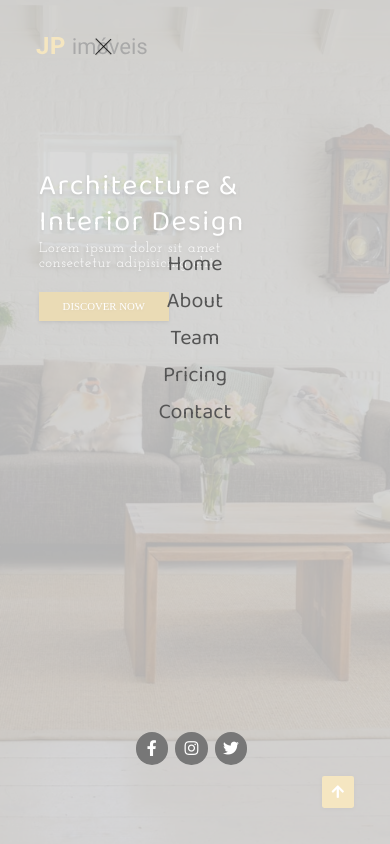
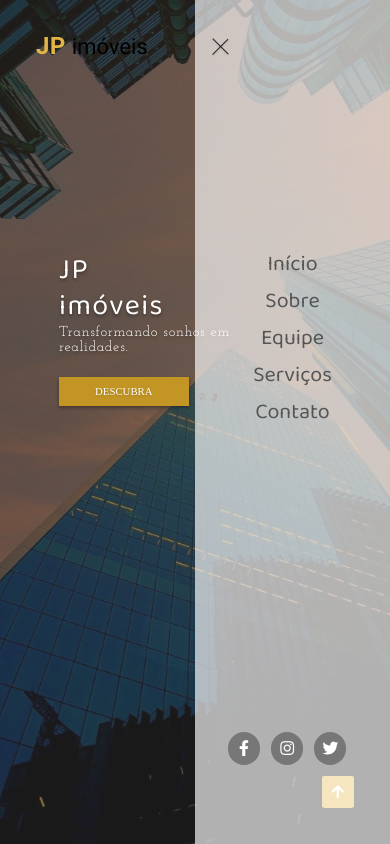
Before and after one commit to ninooff/site-de-arquitetura, a plain HTML site: page index.html in a window 390 px wide. Both pictures are taken after a click on the element 343 px from the left and 46 px from the top of the page. Shown: the top 844 px of the page. Drawn offline with Linux system fonts and the light colour scheme.

Commit message:
first commit

```diff
--- a/736px.css
+++ /dev/null
@@ -1,192 +0,0 @@
-@media (max-width:768px){
-    *{
-      transition:all .2s linear;
-    }
-    html{
-      font-size: 50%;
-  }
-  .container .logo{
-    top: 5rem;
-    left: 5rem;
-    padding:0;
-  }
-
-  .banner {
-    position: absolute;
-    top: 20%;
-    left: 10%;
-  }
-  .banner h1 {
-    font-size: 5rem;
-    width: 60%;
-  }
-  /*arrumar depois*/
-    /*.about-us-img-wrapper{
-      display: none;
-    }*/
-      .fixed-top{
-          display: none;
-      }
-       .hamburger-menu{
-        display: block;
-      }
-
-    .hamburger-menu {
-        width: 3rem;
-        height: 3rem;
-        position: fixed;
-        top: 5rem;
-        right: 5rem;
-        z-index: 200;
-        display: flex;
-        flex-direction: column;
-        justify-content: space-evenly;
-        cursor: pointer;
-        transition: right 0.7s;
-      }
-
-      .change .hamburger-menu {
-        right: 15rem;
-      }
-
-      .line {
-        width: 100%;
-        height: 0.2rem;
-        background-color: #fff;
-        box-shadow: 0 0.1rem 0.2rem rgba(0, 0, 0, 0.2);
-      }
-
-      .change .line {
-        background-color: rgba(0, 0, 0, 0.8);
-      }
-
-      .change .line-1 {
-        transform: rotate(45deg) translate(0.3rem, 0.8rem);
-      }
-
-      .change .line-2 {
-        opacity: 0;
-        visibility: hidden;
-      }
-
-      .change .line-3 {
-        transform: rotate(-45deg) translate(0.3rem, -0.8rem);
-      }
-
-      /* ===========================hover over x(close)==========*/
-      /*.hamburger-menu span{
-        position:absolute;
-        left: 10rem;
-        width: 10rem;
-        height: 4rem;
-        background-color: #e2b646;
-        display: flex;
-        justify-content: center;
-        align-items: center;
-        color: #fff;
-        font-family: 'Baloo Da 2',serif;
-        font-size: 1.6rem;
-        letter-spacing: 0.1rem;
-        opacity: 0;
-        visibility: hidden;
-      }
-
-      .hamburger-menu:hover span{
-        opacity: 1;
-        visibility: visible;
-      }
-
-      .hamburger-menu span::before{
-        content: "";
-        position: absolute;
-        border-left: 1rem solid transparent;
-        border-right: 1rem solid #e2b646;
-        border-bottom: 1rem solid transparent;
-        border-top: 1rem solid transparent;
-        top: 50%;
-        left: -2rem;
-        transform: translateY(-50%);
-      }*/
-      /* ===========================hover over x(close)==========*/
-
-
-    .sidebar {
-        display:block;
-        width: 20rem;
-        height: 100vh;
-        position: fixed;
-        top: 0;
-        right: -40rem;
-        background-color: rgba(255, 255, 255, 0.664);
-        transition: right 0.5s;
-        z-index: 100;
-      }
-
-
-      .change .sidebar {
-        right: 0;
-      }
-
-      .menu {
-        position: absolute;
-        top: 40%;
-        left: 50%;
-        transform: translate(-50%, -50%);
-      }
-
-      .menu-item {
-        text-align: center;
-      }
-
-      .menu-link {
-        font-family: "Baloo Da 2", serif;
-        font-size: 3rem;
-        color: #555;
-        position: relative;
-      }
-
-      .menu-link::before {
-        content: attr(data-content);
-        position: absolute;
-        top: 0;
-        left: 0;
-        color: #c29525;
-        width: 0;
-        overflow: hidden;
-        white-space: nowrap;
-        transition: width 0.3s ease-in-out;*/
-      }
-
-      .menu-link:hover::before {
-        width: 100%;
-      }
-
-      .social-media {
-        position: absolute;
-        bottom: 3rem;
-        width: 100%;
-        display: flex;
-        justify-content: center;
-      }
-
-      .social-media i {
-        font-size: 2.2rem;
-        margin-right: 1rem;
-        /* mudei pra arrumar no cel (abaixo)*/
-        margin-bottom: 8rem;
-        width: 4.5rem;
-        height: 4.5rem;
-        background-color: #777;
-        color: #fff;
-        display: flex;
-        justify-content: center;
-        align-items: center;
-        border-radius: 50%;
-        transition: background-color 0.3s;
-      }
-
-      .social-media i:hover {
-        background-color: #c29525;
-      }
-
-}
--- a/index.html
+++ b/index.html
@@ -5,7 +5,7 @@
   <meta charset="UTF-8">
   <meta http-equiv="X-UA-Compatible" content="IE=edge">
   <meta name="viewport" content="width=device-width, initial-scale=1.0">
-  <title>Arquitecture</title>
+  <title>JP imóveis</title>
   <link rel="stylesheet" href="./style.css">
   <link rel="stylesheet" href="https://cdnjs.cloudflare.com/ajax/libs/font-awesome/5.15.2/css/all.min.css">
   <link rel="preconnect" href="https://fonts.gstatic.com">
@@ -33,11 +33,11 @@
     <div></div>
     <nav>
       <ul>
-        <li><a href="#home">Home</a></li>
-        <li><a href="#about-us">About</a></li>
-        <li><a href="#services">Services</a></li>
-        <li><a href="#projects">Projects</a></li>
-        <li><a href="#contact">Contact</a></li>
+        <li><a href="#home">Início</a></li>
+        <li><a href="#about-us">Sobre</a></li>
+        <li><a href="#team">Equipe</a></li>
+        <li><a href="#services">Serviços</a></li>
+        <li><a href="#contact">Contato</a></li>
       </ul>
     </nav>
   </div>
@@ -45,7 +45,7 @@
 
   <!-- inicio menu mobile                                   -->
   <div class="container">
-    <a href="#" class="logo"><img src="images/logo.svg" alt="logo image"></a>
+    <a class="logo"><img src="images/logo.svg" alt="logo image"></a>
     <div class="hamburger-menu">
       <div class="line line-1"></div>
       <div class="line line-2"></div>
@@ -54,33 +54,33 @@
           <span>Close</span>
           -->
     </div>
-    <header class="header">
+    <header id="home" class="header">
       <div class="img-wrapper">
-        <img src="images/bg.jpg" />
+        <img src="images/home3.jpg" />
       </div>
       <div class="banner">
-        <h1>Architecture & Interior Design</h1>
-        <p>Lorem ipsum dolor sit amet consectetur adipisicing elit.</p>
-        <button>Discover now</button>
+        <h1>JP imóveis</h1>
+        <p>Transformando sonhos em realidades.</p>
+        <a href="#about-us"><button>Descubra</button></a>
       </div>
     </header>
 
     <section class="sidebar">
       <ul class="menu">
         <li class="menu-item">
-          <a href="#" class="menu-link" data-content="Home">Home</a>
+          <a href="#home" class="menu-link" data-content="Início">Início</a>
         </li>
         <li class="menu-item">
-          <a href="#about-us" class="menu-link" data-content="About Us">About</a>
+          <a href="#about-us" class="menu-link" data-content="Sobre">Sobre</a>
         </li>
         <li class="menu-item">
-          <a href="#" class="menu-link" data-content="Team">Team</a>
+          <a href="#team" class="menu-link" data-content="Equipe">Equipe</a>
         </li>
         <li class="menu-item">
-          <a href="#" class="menu-link" data-content="Pricing">Pricing</a>
+          <a href="#services" class="menu-link" data-content="Serviços">Serviços</a>
         </li>
         <li class="menu-item">
-          <a href="#" class="menu-link" data-content="Contact">Contact</a>
+          <a href="#contact" class="menu-link" data-content="Contato">Contato</a>
         </li>
       </ul>
       <div class="social-media">
@@ -169,7 +169,43 @@
       </div>
     </section>
 
-    <section class="team">
+    <section id="testimonials" class="testimonials">
+      <div class="section-header">
+        <h1 class="section-heading">Depoimentos</h1>
+        <div class="underline"></div>
+      </div>
+      <div class="content">
+        <div class="box">
+          <div class="imgBox">
+            <img src="./images/cliente4.jpg" alt="">
+          </div>
+          <div class="text">
+            <p>Lorem ipsum dolor sit amet consectetur adipisicing elit. Repellat odit officia perferendis blanditiis sequi, officiis dolorum numquam id fugit recusandae sunt? Ipsam illo eos, accusamus non quasi sequi odio inventore!</p>
+            <h3>Cliente 1</h3>
+          </div>
+        </div>
+        <div class="box">
+          <div class="imgBox">
+            <img src="./images/cliente6.jpg" alt="">
+          </div>
+          <div class="text">
+            <p>Lorem ipsum dolor sit amet consectetur adipisicing elit. Repellat odit officia perferendis blanditiis sequi, officiis dolorum numquam id fugit recusandae sunt? Ipsam illo eos, accusamus non quasi sequi odio inventore!</p>
+            <h3>Cliente 2</h3>
+          </div>
+        </div>
+        <div class="box">
+          <div class="imgBox">
+            <img src="./images/cliente7.jpg" alt="">
+          </div>
+          <div class="text">
+            <p>Lorem ipsum dolor sit amet consectetur adipisicing elit. Repellat odit officia perferendis blanditiis sequi, officiis dolorum numquam id fugit recusandae sunt? Ipsam illo eos, accusamus non quasi sequi odio inventore!</p>
+            <h3>Cliente 3</h3>
+          </div>
+        </div>
+      </div>
+    </section>
+
+    <section id="team" class="team">
       <div class="section-header">
         <h1 class="section-heading">Our Team</h1>
         <div class="underline"></div>
@@ -211,7 +247,7 @@
       </div>
     </section>
 
-    <section class="contact">
+    <section id="contact" class="contact">
       <div class="contact-wrapper">
         <div class="contact-left"></div>
         <div class="contact-right">
--- a/style.css
+++ b/style.css
@@ -5,6 +5,7 @@
     box-sizing: border-box;
     list-style: none;
     text-decoration: none;
+    scroll-behavior: smooth;
 }
 
 html{
@@ -160,9 +161,6 @@ html{
   }
 }
 
- /* .display .container, body .fixed-top{
-  display: none;
-  }*/
   .display .container {
     display: block;
 
@@ -191,7 +189,7 @@ html{
   .fixed-top{
     position: fixed;
     display: grid;
-    grid-template-columns: 2fr 1fr;
+    grid-template-columns: 2fr 1fr ;
     align-items: center;
     justify-content: space-between;
     width: 100%;
@@ -299,6 +297,8 @@ html{
     opacity: 0;
     animation: moveBanner 1s 0.9s forwards;
   }
+
+
 
   @keyframes moveBanner {
     0% {
@@ -420,12 +420,79 @@ html{
     opacity: .8;
   }
 
+.testimonials{
+    width: 100%;
+   /* padding-bottom: 15rem;*/
+    padding: 0 5rem 20rem 5rem;
+}
+
+.testimonials .content{
+  display: flex;
+  justify-content: center;
+  flex-wrap: wrap;
+  flex-direction: row;
+  /*margin-top: 40px;*/
+ /* margin-top: 1rem;*/
+}
+
+.testimonials .content .box{
+  /*width: 340px;*/
+  width: 37rem;
+  /*margin: 20px;*/
+  margin: 3rem;
+  padding: 40px;
+  display: flex;
+  justify-content:center;
+  align-items: center;
+  flex-direction: column;
+  background-color:#f5f5f5f5;
+  border-radius: 5%;
+}
+
+.testimonials .content .box .imgBox{
+  position: relative;
+  width: 80px;
+  height: 80px;
+  margin-bottom: 20px;
+  border-radius: 50%;
+  overflow: hidden;
+}
+
+.testimonials .content .box .imgBox img{
+  position: absolute;
+  top: 0;
+  left: 0;
+  width: 100%;
+  height: 100%;
+  object-fit: cover;
+}
+
+.testimonials .content .box .text{
+  text-align: center;
+}
+
+.testimonials .content .box .text p{
+    font-family: 'Josefin Slab',serif;
+    font-size: 1.6rem;
+}
+
+.testimonials .content .box .text h3{
+  font-family: "Baloo Da 2", serif;
+  font-size: 2.6rem;
+  line-height:2.6rem;
+  font-weight: 400;
+  margin-top: 2rem;
+}
+
+
+/* =========================== Team Part =================================*/
   .team{
     display: flex;
     flex-direction: column;
     justify-content: center;
     align-items: center;
     padding: 0 5rem 20rem 5rem;
+    background-color:#f5f5f5f5;
   }
 
   .cards-wrapper{
@@ -518,6 +585,16 @@ html{
     box-shadow: 0 .1rem .8rem rgba(0, 0, 0, 0.4);
   }
 
+
+
+
+
+
+
+
+
+
+/* =========================== Contact part =================================*/
   .contact{
     width: 100%;
     height: 100vh;
@@ -683,6 +760,17 @@ html{
     border-radius: 0.3rem;
   }
 
+
+
+
+
+
+
+
+
+
+
+
 /* =========================== Responsive Part =================================*/
 
   @media(max-width: 1500px){
@@ -843,40 +931,15 @@ html{
     }
 
   }
-/* arrumar */
-@media (max-width:768px){
-  *{
-    transition:all .2s linear;
-  }
-  html{
-    font-size: 50%;
-}
-.container .logo{
-  top: 5rem;
-  left: 5rem;
-  padding:0;
-}
 
-.banner {
-  position: absolute;
-  top: 20%;
-  left: 10%;
-}
-.banner h1 {
-  font-size: 5rem;
-  width: 60%;
-}
-/*arrumar depois*/
-  /*.about-us-img-wrapper{
-    display: none;
-  }*/
+  @media (max-width:700px){
   .fixed-top{
       display: none;
   }
+  /*Sidebar menu                                                          */
   .hamburger-menu{
     display: block;
   }
-
   .hamburger-menu {
     width: 3rem;
     height: 3rem;
@@ -918,44 +981,6 @@ html{
   .change .line-3 {
     transform: rotate(-45deg) translate(0.3rem, -0.8rem);
   }
-
-    /* ===========================hover over x(close)==========*/
-    /*.hamburger-menu span{
-      position:absolute;
-      left: 10rem;
-      width: 10rem;
-      height: 4rem;
-      background-color: #e2b646;
-      display: flex;
-      justify-content: center;
-      align-items: center;
-      color: #fff;
-      font-family: 'Baloo Da 2',serif;
-      font-size: 1.6rem;
-      letter-spacing: 0.1rem;
-      opacity: 0;
-      visibility: hidden;
-    }
-
-    .hamburger-menu:hover span{
-      opacity: 1;
-      visibility: visible;
-    }
-
-    .hamburger-menu span::before{
-      content: "";
-      position: absolute;
-      border-left: 1rem solid transparent;
-      border-right: 1rem solid #e2b646;
-      border-bottom: 1rem solid transparent;
-      border-top: 1rem solid transparent;
-      top: 50%;
-      left: -2rem;
-      transform: translateY(-50%);
-    }*/
-    /* ===========================hover over x(close)==========*/
-
-
   .sidebar {
     display:block;
     width: 20rem;
@@ -986,7 +1011,7 @@ html{
 
   .menu-link {
     font-family: "Baloo Da 2", serif;
-      font-size: 3rem;
+    font-size: 2.5rem;
     color: #555;
     position: relative;
   }
@@ -1017,7 +1042,7 @@ html{
 
   .social-media i {
     font-size: 2.2rem;
-      margin-right: 1rem;
+    margin-right: 1.5rem;
     /* mudei pra arrumar no cel (abaixo)*/
     margin-bottom: 8rem;
     width: 4.5rem;
@@ -1035,10 +1060,12 @@ html{
     background-color: #c29525;
   }
 
+    .container .logo{
+      top: 5rem;
+      left: 5rem;
+      padding:0;
     }
 
-
-  @media (max-width:700px){
     .banner h1{
       font-size: 4rem;
       line-height: 5rem;
@@ -1067,14 +1094,17 @@ html{
   }
 
     .sidebar{
-      width: 100%;
+      width: 50%;
       right: -100%;
   }
 
   .change .hamburger-menu{
-    right: 38rem;
+    right: 40%;
   }
 
+  .menu-link {
+    font-size: 3rem;
+  }
     .service{
     width: 30rem;
   }
```
Also changed, not shown: images/cliente1.jpeg (added), images/cliente2.jpeg (added), images/cliente3.jpeg (added), images/cliente4.jpg (added), images/cliente6.jpg (added), images/cliente7.jpg (added), images/home.jpg (added), images/home2.jpeg (added), images/home3.jpg (added), 1 other file. Lines whose indentation alone changed are shown as unchanged.
